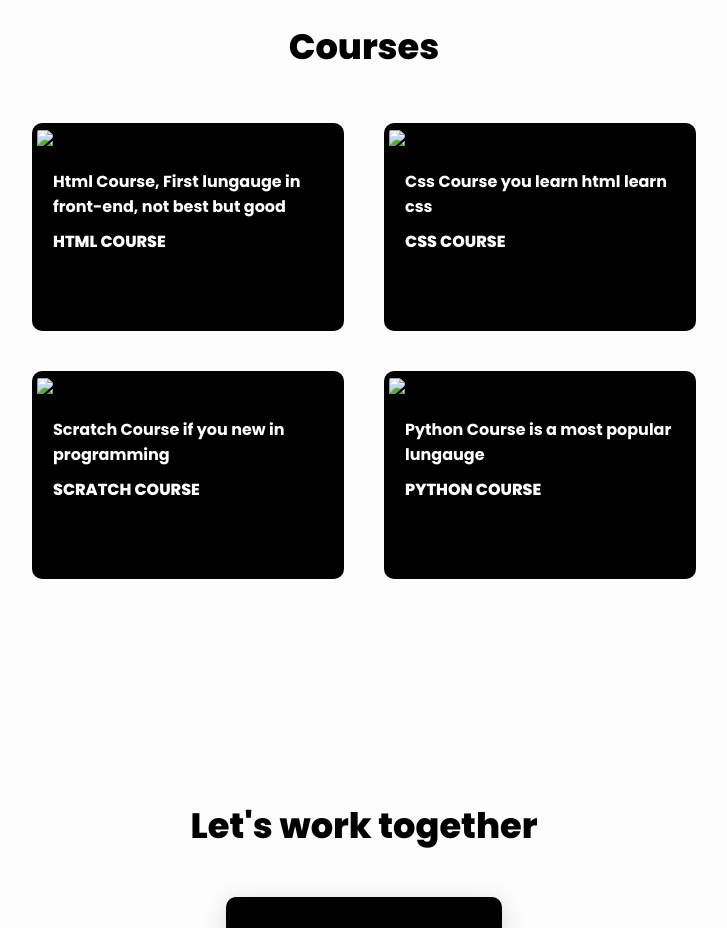
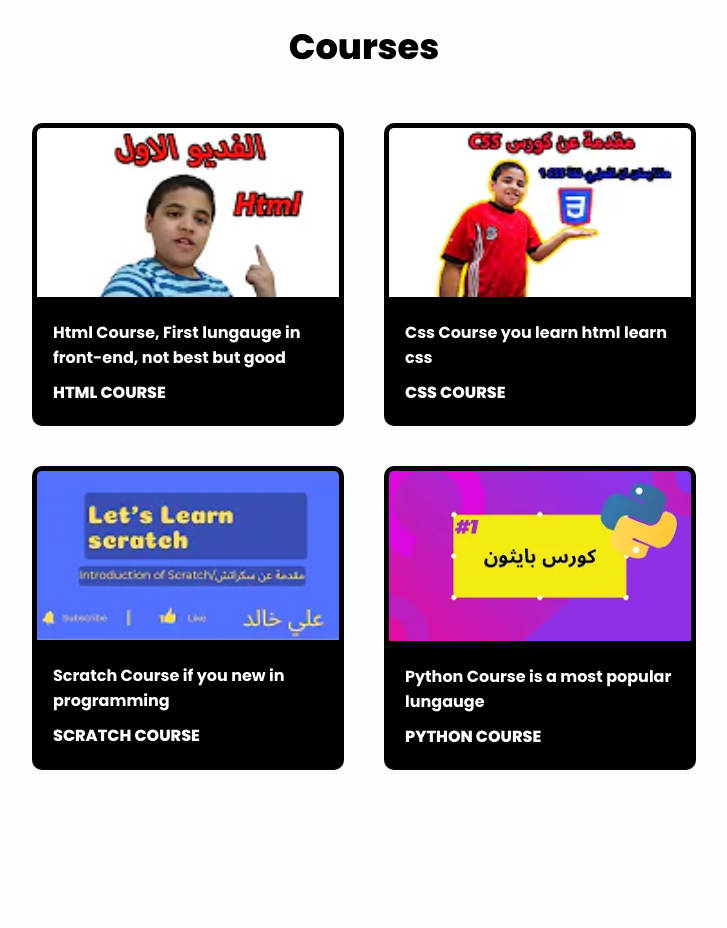
Before and after one commit to Ali20545/Ali_Pr, a plain HTML site: page index.html in a window 1280 px wide. Shown: the part 2380-3308 px from the top of the page, without its empty margins (276-1003 px from the left). Drawn offline with Linux system fonts and the light colour scheme.

Commit message:
Update index.html

```diff
--- a/index.html
+++ b/index.html
@@ -6,7 +6,7 @@
         <meta name="viewport" content="width=device-width, initial-scale=1.0">
         <link rel="stylesheet" href="https://cdnjs.cloudflare.com/ajax/libs/font-awesome/6.4.2/css/all.min.css">
         <link rel="stylesheet" href="style.css">
-        <link rel="shortcut icon" type="x-icon" href="images/A_yellow-512.ico">
+        <link rel="shortcut icon" type="x-icon" href="A_yellow-512.ico">
         <title>Ali_PR</title>
  </head>
 <body>
@@ -88,7 +88,7 @@
             <div class="content">
                 <div class="project-card">
                     <div class="project-image">
-                        <img src="images/2.png" >
+                        <img src="2.png" >
                     </div>
                     <div class="project-info">
                         <p class="project-catego">Html Course, First lungauge in front-end, not best but good</p>
@@ -100,7 +100,7 @@
                 </div>
                 <div class="project-card">
                     <div class="project-image">
-                        <img src="images/1 (1).png" >
+                        <img src="1 (1).png" >
                     </div>
                     <div class="project-info">
                         <p class="project-catego">Css Course you learn html learn css</p>
@@ -112,7 +112,7 @@
                 </div>
                 <div class="project-card">
                     <div class="project-image">
-                        <img src="images/3.png" >
+                        <img src="3.png" >
                     </div>
                     <div class="project-info">
                         <p class="project-catego">Scratch Course if you new in programming</p>
@@ -124,7 +124,7 @@
                 </div>
                 <div class="project-card">
                     <div class="project-image">
-                        <img src="images/4.png" >
+                        <img src="4.png" >
                     </div>
                     <div class="project-info">
                         <p class="project-catego">Python Course is a most popular lungauge</p>
```
